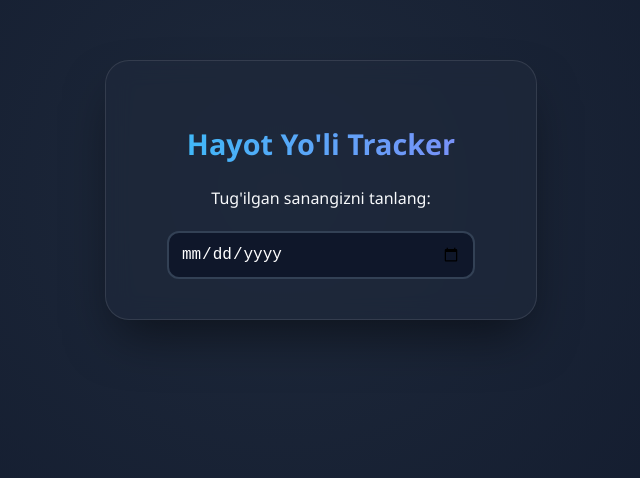
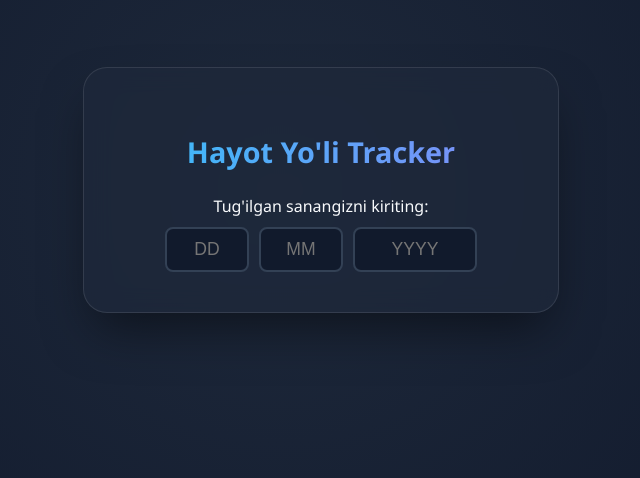
Before and after one commit to shakhriyor-dev/VibeAge, a plain HTML site: page index.html in a window 1280 px wide. Shown: the part 210-688 px from the top of the page, without its empty margins (360-1000 px from the left). Drawn offline with Linux system fonts and the light colour scheme.

Commit message:
switch to manual date input fields

```diff
--- a/index.html
+++ b/index.html
@@ -11,11 +11,13 @@
         <div class="card">
             <h2 class="title">Hayot Yo'li Tracker</h2>
             <div class="input-group">
-                <label for="birthDate">Tug'ilgan sanangizni tanlang:</label>
-                <br><br>
-                <input type="date" id="birthDate" onchange="startTracking()">
-            </div>
-
+               <label>Tug'ilgan sanangizni kiriting:</label>
+               <div class="date-inputs">
+                   <input type="number" id="day" placeholder="DD" min="1" max="31" oninput="manualCheck()">
+                   <input type="number" id="month" placeholder="MM" min="1" max="12" oninput="manualCheck()">
+                   <input type="number" id="year" placeholder="YYYY" min="1900" max="2026" oninput="manualCheck()">
+               </div>
+           </div>
             <div id="resultBox" class="results" style="display: none;">
                 <div class="stats-grid">
                     <div class="stat-card">
--- a/script.js
+++ b/script.js
@@ -1,23 +1,44 @@
 let timerInterval;
 
-function startTracking() {
-    const birthValue = document.getElementById('birthDate').value;
-    if (!birthValue) return;
+function manualCheck() {
+    const d = document.getElementById('day').value;
+    const m = document.getElementById('month').value;
+    const y = document.getElementById('year').value;
 
+    // Kun (1-31), Oy (1-12) va Yil (kamida 4 ta raqam) ekanligini tekshiramiz
+    if (d >= 1 && d <= 31 && m >= 1 && m <= 12 && y.length === 4) {
+        const birthDate = new Date(y, m - 1, d); // Oy 0 dan boshlangani uchun m-1
+
+        // Kiritilgan sana haqiqiy ekanligini tekshirish (masalan, 31-fevral bo'lmasligi kerak)
+        if (birthDate.getFullYear() == y && birthDate.getMonth() == m - 1 && birthDate.getDate() == d) {
+            startTracking(birthDate);
+        } else {
+            // Agar sana noto'g'ri bo'lsa (masalan 31-fevral), natijani yashirib turamiz
+            document.getElementById('resultBox').style.display = 'none';
+        }
+    } else {
+        document.getElementById('resultBox').style.display = 'none';
+    }
+}
+
+function startTracking(birthDate) {
     document.getElementById('resultBox').style.display = 'block';
 
+    // Eski intervalni tozalash
     if (timerInterval) clearInterval(timerInterval);
 
-    updateStats();
-    timerInterval = setInterval(updateStats, 1000);
+    const update = () => {
+        const now = new Date();
+        const diffMs = now - birthDate;
+
+        if (diffMs < 0) {
+            document.getElementById('nextBDayText').innerText = "Siz kelajakdanmisiz? 😊";
+            document.getElementById('daysCounter').innerText = "0";
+            document.getElementById('secondsLive').innerText = "0";
+            return;
         }
 
-function updateStats() {
-    const birthDate = new Date(document.getElementById('birthDate').value);
-    const now = new Date();
-
         // 1. Yashagan kunlar va soniyalar
-    const diffMs = now - birthDate;
         const days = Math.floor(diffMs / (1000 * 60 * 60 * 24));
         const seconds = Math.floor(diffMs / 1000);
 
@@ -31,6 +52,10 @@ function updateStats() {
         const nextBDayInfo = getNextBirthdayInfo(birthDate, now);
         document.getElementById('nextBDayText').innerText =
             `Yana ${nextBDayInfo.daysLeft} kundan keyin siz ${nextBDayInfo.nextAge} yoshga to'lasiz! 🎉`;
+    };
+
+    update();
+    timerInterval = setInterval(update, 1000);
 }
 
 function getZodiac(date) {
@@ -54,6 +79,7 @@ function getNextBirthdayInfo(birthDate, now) {
     let nextAge = now.getFullYear() - birthDate.getFullYear();
     let nextBDay = new Date(now.getFullYear(), birthDate.getMonth(), birthDate.getDate());
 
+    // Agar bu yilgi tug'ilgan kuni o'tib ketgan bo'lsa, keyingi yilga o'tamiz
     if (now > nextBDay) {
         nextBDay.setFullYear(now.getFullYear() + 1);
         nextAge++;
--- a/style.css
+++ b/style.css
@@ -102,3 +102,37 @@
      font-size: 0.8rem;
      opacity: 0.7;
  }
+
+ .date-inputs {
+     display: flex;
+     gap: 10px;
+     justify-content: center;
+     margin-top: 10px;
+ }
+
+ .date-inputs input {
+     width: 60px;
+     padding: 10px;
+     background: rgba(15, 23, 42, 0.8);
+     border: 2px solid #334155;
+     border-radius: 8px;
+     color: white;
+     text-align: center;
+     font-size: 1.1rem;
+ }
+
+ .date-inputs input#year {
+     width: 100px;
+ }
+
+ .date-inputs input:focus {
+     border-color: #38bdf8;
+     outline: none;
+ }
+
+ /* Arrow (o'qchalar) ni olib tashlash */
+ input::-webkit-outer-spin-button,
+ input::-webkit-inner-spin-button {
+     -webkit-appearance: none;
+     margin: 0;
+ }
```
Lines whose indentation alone changed are shown as unchanged.
